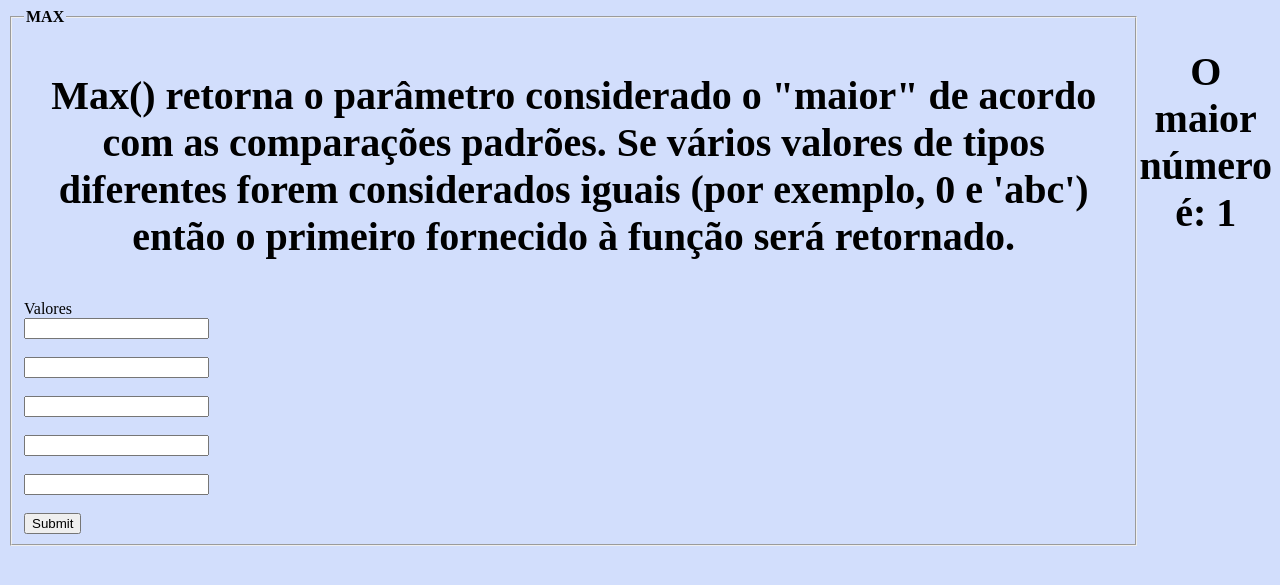
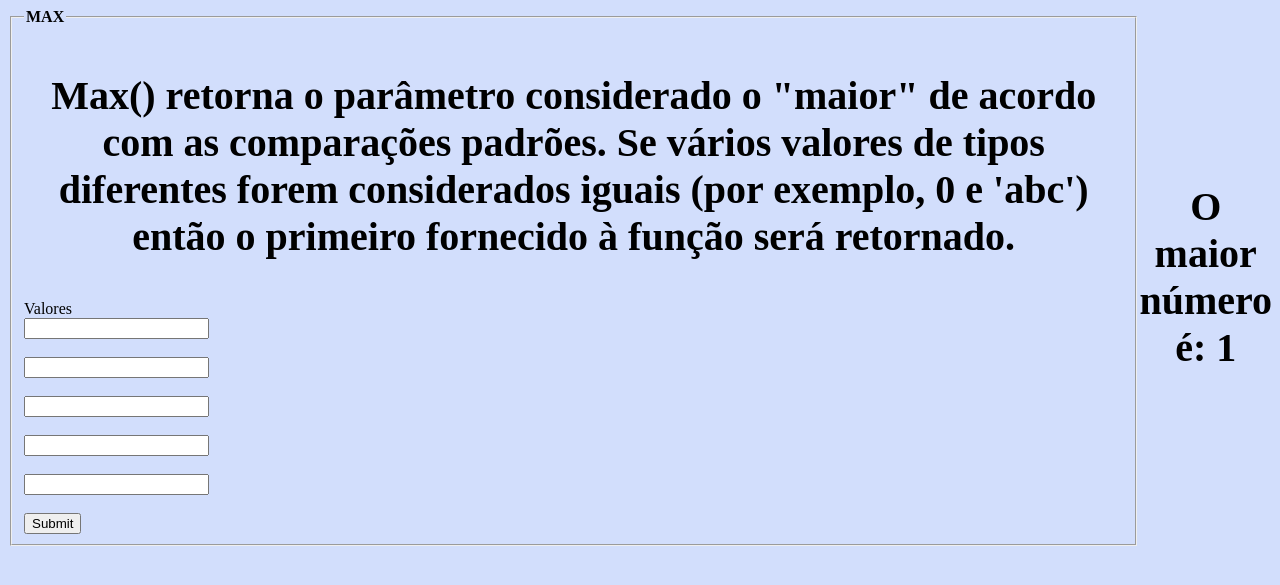
Before and after one commit to LuizaGarc/backend, a PHP site: page /max.php?val=1 in a window 1280 px wide. Shown: the top 585 px of the page. Run offline with PHP 8.4, Linux system fonts and the light colour scheme; data that the repository does not hold is empty.

Commit message:
Update max.php

```diff
--- a/Luizaa/max.php
+++ b/Luizaa/max.php
@@ -9,7 +9,7 @@
             background-color: #d2defc;
             display: flex;
             justify-content: center;
-            align-items; center;
+            align-items: center;
 
         }
         p{
@@ -24,7 +24,7 @@
 </head>
 <body>
 <div>
-            <form action="php/max.php" method="get">
+            <form action=" " method="get">
                 <fieldset class="fmax">
                     <legend class="lmax"><b>MAX</b></legend>
                     <p class="pmax">Max() retorna o parâmetro considerado o "maior" de acordo com as comparações padrões. Se vários valores de tipos diferentes forem considerados iguais (por exemplo, 0 e 'abc') então o primeiro fornecido à função será retornado. </p>
```
